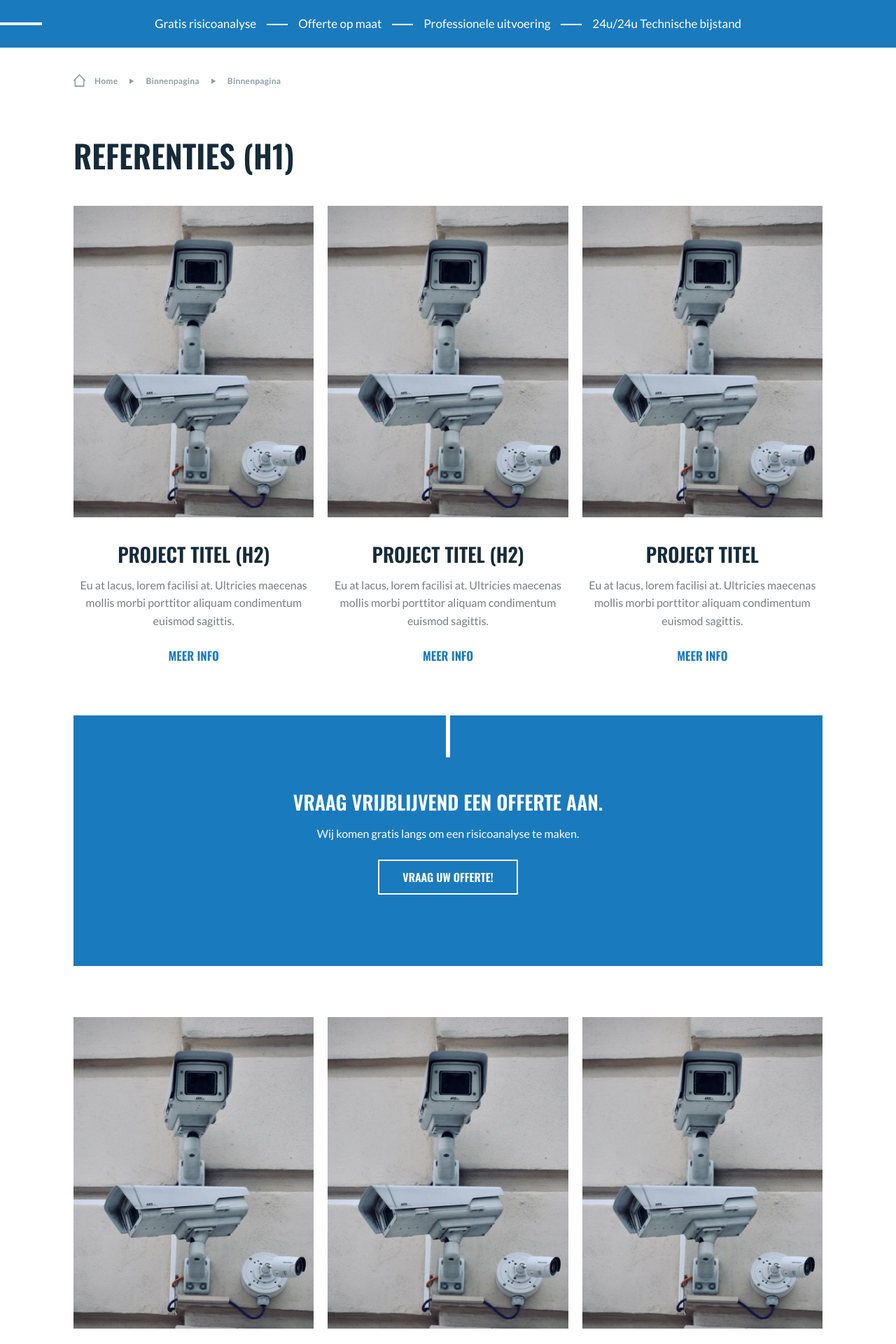
After one commit to DhakaCoders/trium-cn, a WordPress theme: template themes/trium/page-referenties-overview.php in a window 1280 px wide. The commit adds this page. Shown: the part 329-2249 px from the top of the page at 70% size. Run offline with PHP 8.4 and a stand-in for WordPress, Linux system fonts and the light colour scheme; the site name, menu and one post (Sample post) are stand-ins, and other content is empty.

Commit message:
referenties

```diff
--- /dev/null
+++ b/themes/trium/page-referenties-overview.php
@@ -0,0 +1,210 @@
+<?php
+/*
+	Template Name: Referenties
+*/
+get_header();
+$thisID = get_the_ID();
+$intro = get_field('intro', $thisID);
+$page_title = !empty($intro['titel']) ? $intro['titel'] : get_the_title();
+?>
+<section class="breadcrumb-sec hide-sm">
+  <div class="container">
+    <div class="row">
+      <div class="col-md-12">
+        <div class="breadcrumb-cntlr">
+          <ul class="reset-list clearfix">
+            <li class="home">
+              <a href="#">
+                <span class="item">Home</span>
+              </a>
+            </li>
+            <li>
+              <a href="#"><span>Binnenpagina</span></a>
+            </li>
+            <li class="active">
+              <span>Binnenpagina</span>
+            </li>
+          </ul>
+        </div>
+      </div>
+    </div>
+  </div>
+</section>
+<section class="page-entry-hdr-cntlr">
+  <div class="container">
+    <div class="row">
+      <div class="col-md-12">
+        <div class="page-entry-hdr">
+          <h1 class="fl-h1">Referenties (h1)</h1>
+        </div>
+      </div>
+    </div>
+  </div>
+</section>
+
+
+
+<section class="blog-page-sec">
+  <div class="container">
+    <div class="row">
+      <div class="col-md-12">
+
+        <div class="blog-grids-cntrl">
+          <div class="blog-grid-items">
+            <ul class="clearfix reset-list">
+              <li>
+                <div class="blog-grid-item">
+                  <div class="blog-grid-img">
+                    <a href="#" class="overlay-link"></a>
+                    <div class="bgi-img inline-bg" style="background-image: url('<?php echo THEME_URI; ?>/assets/images/grid-img-1.jpg');"></div>
+                  </div>
+                  <div class="blog-grid-des mHc">
+                    <div class="blog-grid-des-inner">
+                      <h2 class="fl-h3 bgi-title mHc1"><a href="#">Project titel (h2)</a></h2>
+                      <div class="bgi-des mHc2">
+                        <p>Eu at lacus, lorem facilisi at. Ultricies maecenas mollis morbi porttitor aliquam condimentum euismod sagittis.</p>
+                      </div>
+                      <div class="fl-pro-grd-btn fl-btn-absolute">
+                        <a class="fl-read-more-btn" href="#">meer info</a>
+                      </div>
+                    </div>
+                  </div>
+                </div>
+              </li>
+              <li>
+                <div class="blog-grid-item">
+                  <div class="blog-grid-img">
+                    <a href="#" class="overlay-link"></a>
+                    <div class="bgi-img inline-bg" style="background-image: url('<?php echo THEME_URI; ?>/assets/images/grid-img-1.jpg');"></div>
+                  </div>
+                  <div class="blog-grid-des mHc">
+                    <div class="blog-grid-des-inner">
+                      <h2 class="fl-h3 bgi-title mHc1"><a href="#">Project titel (h2)</a></h2>
+                      <div class="bgi-des mHc2">
+                        <p>Eu at lacus, lorem facilisi at. Ultricies maecenas mollis morbi porttitor aliquam condimentum euismod sagittis.</p>
+                      </div>
+                      <div class="fl-pro-grd-btn fl-btn-absolute">
+                        <a class="fl-read-more-btn" href="#">meer info</a>
+                      </div>
+                    </div>
+                  </div>
+                </div>
+              </li>
+              <li>
+                <div class="blog-grid-item">
+                  <div class="blog-grid-img">
+                    <a href="#" class="overlay-link"></a>
+                    <div class="bgi-img inline-bg" style="background-image: url('<?php echo THEME_URI; ?>/assets/images/grid-img-1.jpg');"></div>
+                  </div>
+                  <div class="blog-grid-des mHc">
+                    <div class="blog-grid-des-inner">
+                      <h2 class="fl-h3 bgi-title mHc1"><a href="#">Project titel</a></h2>
+                      <div class="bgi-des mHc2">
+                        <p>Eu at lacus, lorem facilisi at. Ultricies maecenas mollis morbi porttitor aliquam condimentum euismod sagittis.</p>
+                      </div>
+                      <div class="fl-pro-grd-btn fl-btn-absolute">
+                        <a class="fl-read-more-btn" href="#">meer info</a>
+                      </div>
+                    </div>
+                  </div>
+                </div>
+              </li>
+              <li class="blog-grid-cta">
+                <div class="cta-module-sec">
+                  <div class="cta-module">
+                    <h3 class="cta-module-title fl-h3">Vraag vrijblijvend een offerte aan.</h3>
+                    <p>Wij komen gratis langs om een risicoanalyse te maken.</p>
+                    <div class="cta-module-btn">
+                      <a class="fl-transparent-btn" href="#">Vraag uw offerte!</a>
+                    </div>
+                  </div>
+                </div>
+              </li>
+              <li>
+                <div class="blog-grid-item">
+                  <div class="blog-grid-img">
+                    <a href="#" class="overlay-link"></a>
+                    <div class="bgi-img inline-bg" style="background-image: url('<?php echo THEME_URI; ?>/assets/images/grid-img-1.jpg');"></div>
+                  </div>
+                  <div class="blog-grid-des mHc">
+                    <div class="blog-grid-des-inner">
+                      <h2 class="fl-h3 bgi-title mHc1"><a href="#">Project titel</a></h2>
+                      <div class="bgi-des mHc2">
+                        <p>Eu at lacus, lorem facilisi at. Ultricies maecenas mollis morbi porttitor aliquam condimentum euismod sagittis.</p>
+                      </div>
+                      <div class="fl-pro-grd-btn fl-btn-absolute">
+                        <a class="fl-read-more-btn" href="#">meer info</a>
+                      </div>
+                    </div>
+                  </div>
+                </div>
+              </li>
+              <li>
+                <div class="blog-grid-item">
+                  <div class="blog-grid-img">
+                    <a href="#" class="overlay-link"></a>
+                    <div class="bgi-img inline-bg" style="background-image: url('<?php echo THEME_URI; ?>/assets/images/grid-img-1.jpg');"></div>
+                  </div>
+                  <div class="blog-grid-des mHc">
+                    <div class="blog-grid-des-inner">
+                      <h2 class="fl-h3 bgi-title mHc1"><a href="#">Project titel</a></h2>
+                      <div class="bgi-des mHc2">
+                        <p>Eu at lacus, lorem facilisi at. Ultricies maecenas mollis morbi porttitor aliquam condimentum euismod sagittis.</p>
+                      </div>
+                      <div class="fl-pro-grd-btn fl-btn-absolute">
+                        <a class="fl-read-more-btn" href="#">meer info</a>
+                      </div>
+                    </div>
+                  </div>
+                </div>
+              </li>
+              <li>
+                <div class="blog-grid-item">
+                  <div class="blog-grid-img">
+                    <a href="#" class="overlay-link"></a>
+                    <div class="bgi-img inline-bg" style="background-image: url('<?php echo THEME_URI; ?>/assets/images/grid-img-1.jpg');"></div>
+                  </div>
+                  <div class="blog-grid-des mHc">
+                    <div class="blog-grid-des-inner">
+                      <h2 class="fl-h3 bgi-title mHc1"><a href="#">Project titel</a></h2>
+                      <div class="bgi-des mHc2">
+                        <p>Eu at lacus, lorem facilisi at. Ultricies maecenas mollis morbi porttitor aliquam condimentum euismod sagittis.</p>
+                      </div>
+                      <div class="fl-pro-grd-btn fl-btn-absolute">
+                        <a class="fl-read-more-btn" href="#">meer info</a>
+                      </div>
+                    </div>
+                  </div>
+                </div>
+              </li>
+            </ul>
+          </div>
+          <div class="fl-pagination-blog-cntrl">
+            <div class="fl-pagination-ctlr">
+              <ul class="page-numbers">
+                <li class="prev page-numbers">
+                  <a href="#">
+                    <i><svg class="pagi-left-arrow" width="18" height="30" viewBox="0 0 18 30" fill="#1A7ABE">
+                    <use xlink:href="#pagi-left-arrow"></use></svg></i>
+                  </a>
+                </li>
+                <li><span aria-current="page" class="page-numbers current">1</span></li>
+                <li><a class="page-numbers" href="#">2</a></li>
+                <li><a class="page-numbers" href="#">3</a></li>
+                <li><span aria-current="page" class="page-numbers current">...</span></li>
+                <li><a class="page-numbers" href="#">11</a></li>
+                <li class="next page-numbers">
+                  <a href="#">
+                    <i><svg class="pagi-right-arrow" width="18" height="30" viewBox="0 0 18 30" fill="#1A7ABE">
+                    <use xlink:href="#pagi-right-arrow"></use></svg></i>
+                  </a>
+                </li>
+              </ul>
+            </div>
+          </div>
+        </div>
+      </div>
+    </div>
+  </div>
+</section>
+<?php get_footer(); ?>
```
Also changed, not shown: themes/trium/page-diensten-overview.php (added, +156 -0 lines), themes/trium/single-diensten.php (+33 -25 lines), themes/trium/single-referenties.php (added, +315 -0 lines).
